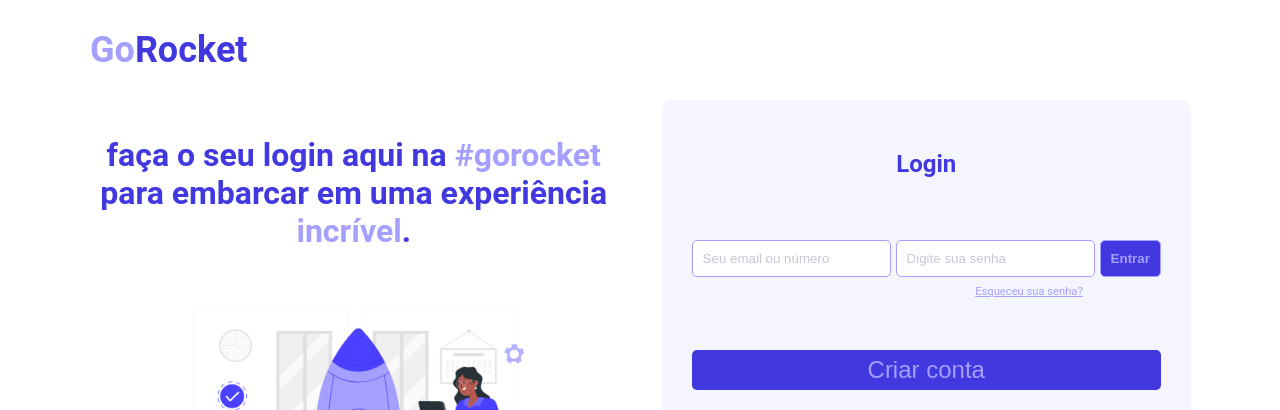
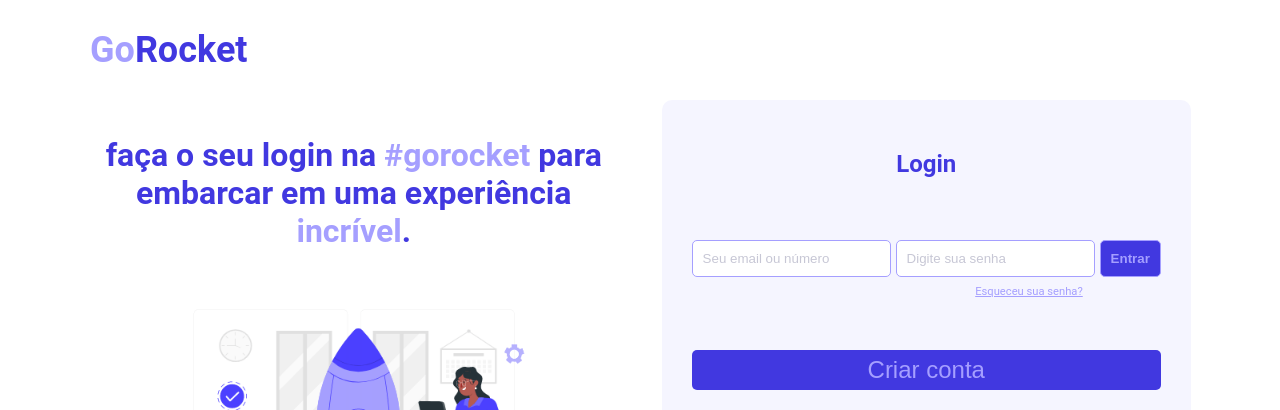
Before and after one commit to thiagogmrs/gorocket, a plain HTML site: page index.html in a window 1280 px wide. Shown: the top 410 px of the page. Drawn offline with Linux system fonts and the light colour scheme.

Commit message:
Add files via upload

```diff
--- a/index.html
+++ b/index.html
@@ -16,7 +16,7 @@
                 <h2><span>Go</span>Rocket</h2>
                 </div>
                 <div class="text cor-1">
-                    <h1>Faça o seu login aqui na <span>#GoRocket</span> para embarcar em uma experiência <span>incrível</span>.</h1>
+                    <h1>Faça o seu login na <span>#GoRocket</span> para embarcar em uma experiência <span>incrível</span>.</h1>
                 </div>
                 <div class="img">
                     <img src="./assets/img-project.gif" height="auto" width="400" alt="GoRocket Ilustration Form">
```
